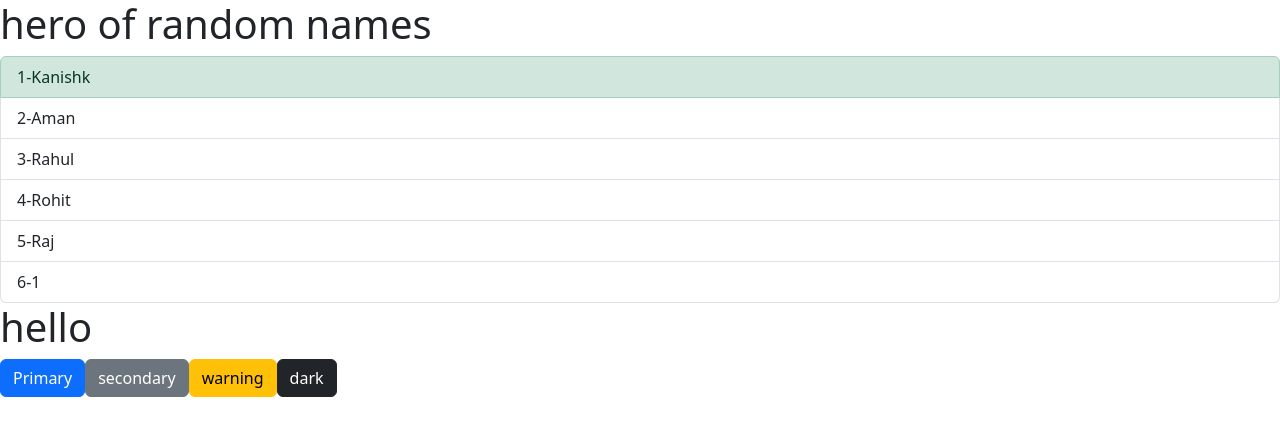
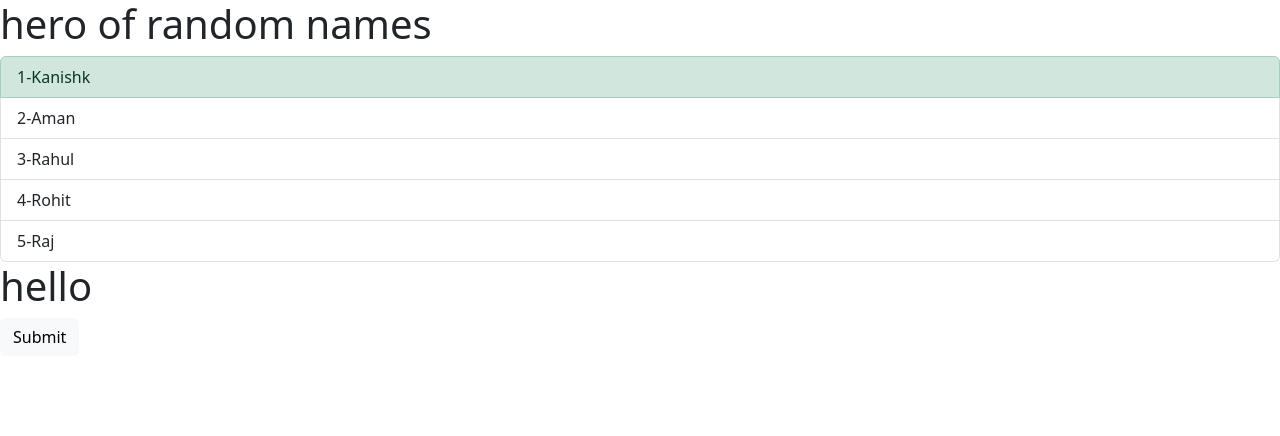
Before and after one commit to working-dude/Learning-react, a React (Vite) app: page / in a window 1280 px wide. Shown: the top 436 px of the page. Built offline with nearby package versions, Linux system fonts and the light colour scheme.

Commit message:
button color change

```diff
--- a/src/App.tsx
+++ b/src/App.tsx
@@ -1,12 +1,43 @@
 // import Kanishk from "./first";
 import Listgroup from "./components/Listgroup";
 import Hello from "./components/Hello";
+import { useState } from "react";
+// import { useEffect} from "react";
 
 function App() {
-  var name = ["Kanishk", "Aman", "Rahul", "Rohit", "Raj", "1"];
+  var name = ["Kanishk", "Aman", "Rahul", "Rohit", "Raj"];
+  const [i, button] = useState(0);
   var selecteditem = (name: string) => {
     console.log(name);
   };
+
+  // Function to change the color of the button continuously
+  // useEffect(() => {
+  //   const interval = setInterval(() => {
+  //     button((prev) => (prev + 1) % 7);
+  //   }, 1000);
+
+  //   return () => clearInterval(interval);
+  // }, []);
+  function buttons(i: Number) {
+    switch (i) {
+      case 1:
+        return "btn btn-primary";
+      case 2:
+        return "btn btn-secondary";
+      case 3:
+        return "btn btn-success";
+      case 4:
+        return "btn btn-danger";
+      case 5:
+        return "btn btn-warning";
+      case 6:
+        return "btn btn-info";
+
+      default:
+        return "btn btn-light";
+    }
+  }
 
   return (
     <>
@@ -18,10 +49,15 @@ function App() {
       ></Listgroup>
       <Hello>
         <h1>hello</h1>
-        <button className="btn btn-primary">Primary</button>
-        <button className="btn btn-secondary">secondary</button>
-        <button className="btn btn-warning">warning</button>
-        <button className="btn btn-dark">dark</button>
+        <button
+          className={buttons(i)}
+          onClick={() => {
+            // useEffect;
+            button((prev) => (prev + 1) % 7);
+          }}
+        >
+          Submit
+        </button>
       </Hello>
     </>
   );
```
